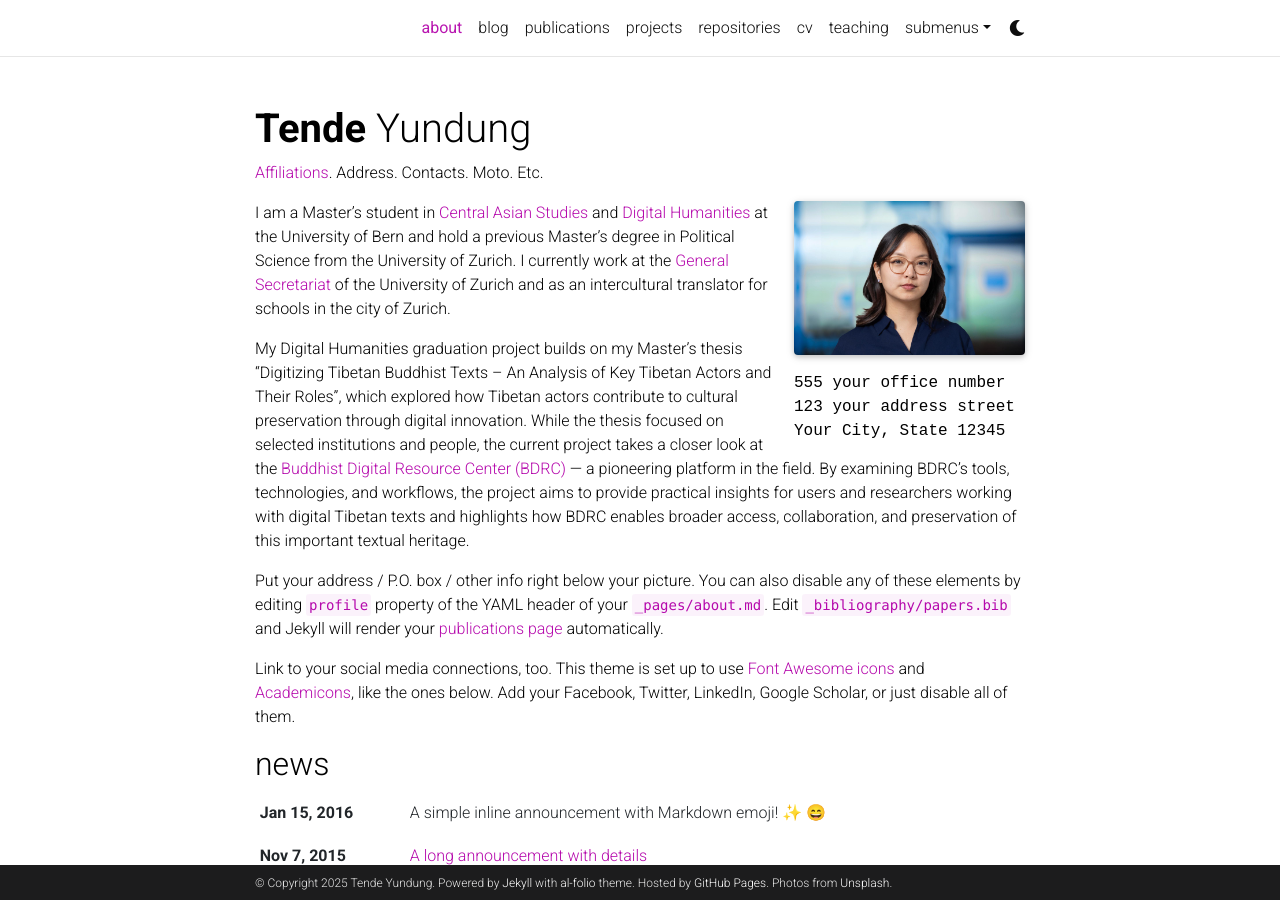
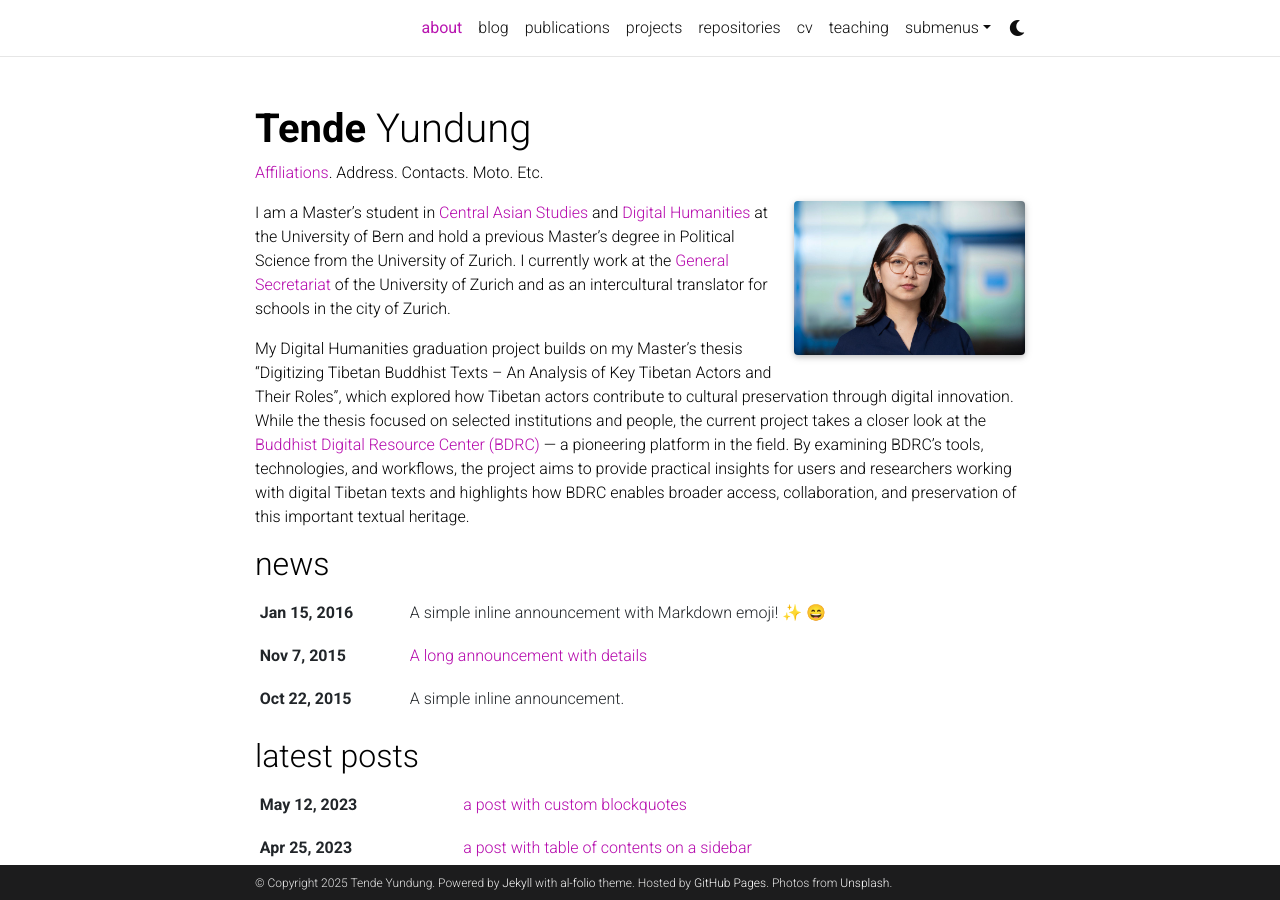
Before and after one commit to yundung/yundung.github.io, a Jekyll site: the page built from _pages/about.md, in a window 1280 px wide and 900 px high. Built offline with Jekyll 4.4.1, drawn with Linux system fonts in a browser that asks for light colours; full-size pictures stand in for the smaller copies a plugin makes; emoji names are drawn with the system emoji font; comment, search, counter and statistics services are not loaded; a style sheet for code colours, icons or effects is not loaded; some of the changed lines change nothing that is shown.

Commit message:
Biography updated

```diff
--- a/_pages/about.md
+++ b/_pages/about.md
@@ -8,10 +8,10 @@
   align: right
   image: prof_pic.jpg
   image_circular: false # crops the image to make it circular
-  address: >
-    <p>555 your office number</p>
-    <p>123 your address street</p>
-    <p>Your City, State 12345</p>
+  #address: >
+   # <p>555 your office number</p>
+   # <p>123 your address street</p>
+   # <p>Your City, State 12345</p>
 
 news: true  # includes a list of news items
 latest_posts: true  # includes a list of the newest posts
@@ -22,8 +22,3 @@
 I am a Master's student in [Central Asian Studies](https://www.philhist.unibe.ch/studies/study_programs/master_s_in_central_asian_studies/index_eng.html) and [Digital Humanities](https://www.philhist.unibe.ch/studies/study_programs/master_minor_digital_humanities/index_eng.html) at the University of Bern and hold a previous Master's degree in Political Science from the University of Zurich. I currently work at the [General Secretariat](https://www.generalsecretariat.uzh.ch/en/stab/team/yundung.html) of the University of Zurich and as an intercultural translator for schools in the city of Zurich.
 
 My Digital Humanities graduation project builds on my Master’s thesis “Digitizing Tibetan Buddhist Texts – An Analysis of Key Tibetan Actors and Their Roles”, which explored how Tibetan actors contribute to cultural preservation through digital innovation. While the thesis focused on selected institutions and people, the current project takes a closer look at the [Buddhist Digital Resource Center (BDRC)](https://www.bdrc.io) — a pioneering platform in the field. By examining BDRC’s tools, technologies, and workflows, the project aims to provide practical insights for users and researchers working with digital Tibetan texts and highlights how BDRC enables broader access, collaboration, and preservation of this important textual heritage.
-
-
-Put your address / P.O. box / other info right below your picture. You can also disable any of these elements by editing `profile` property of the YAML header of your `_pages/about.md`. Edit `_bibliography/papers.bib` and Jekyll will render your [publications page](/al-folio/publications/) automatically.
-
-Link to your social media connections, too. This theme is set up to use [Font Awesome icons](http://fortawesome.github.io/Font-Awesome/) and [Academicons](https://jpswalsh.github.io/academicons/), like the ones below. Add your Facebook, Twitter, LinkedIn, Google Scholar, or just disable all of them.
```
